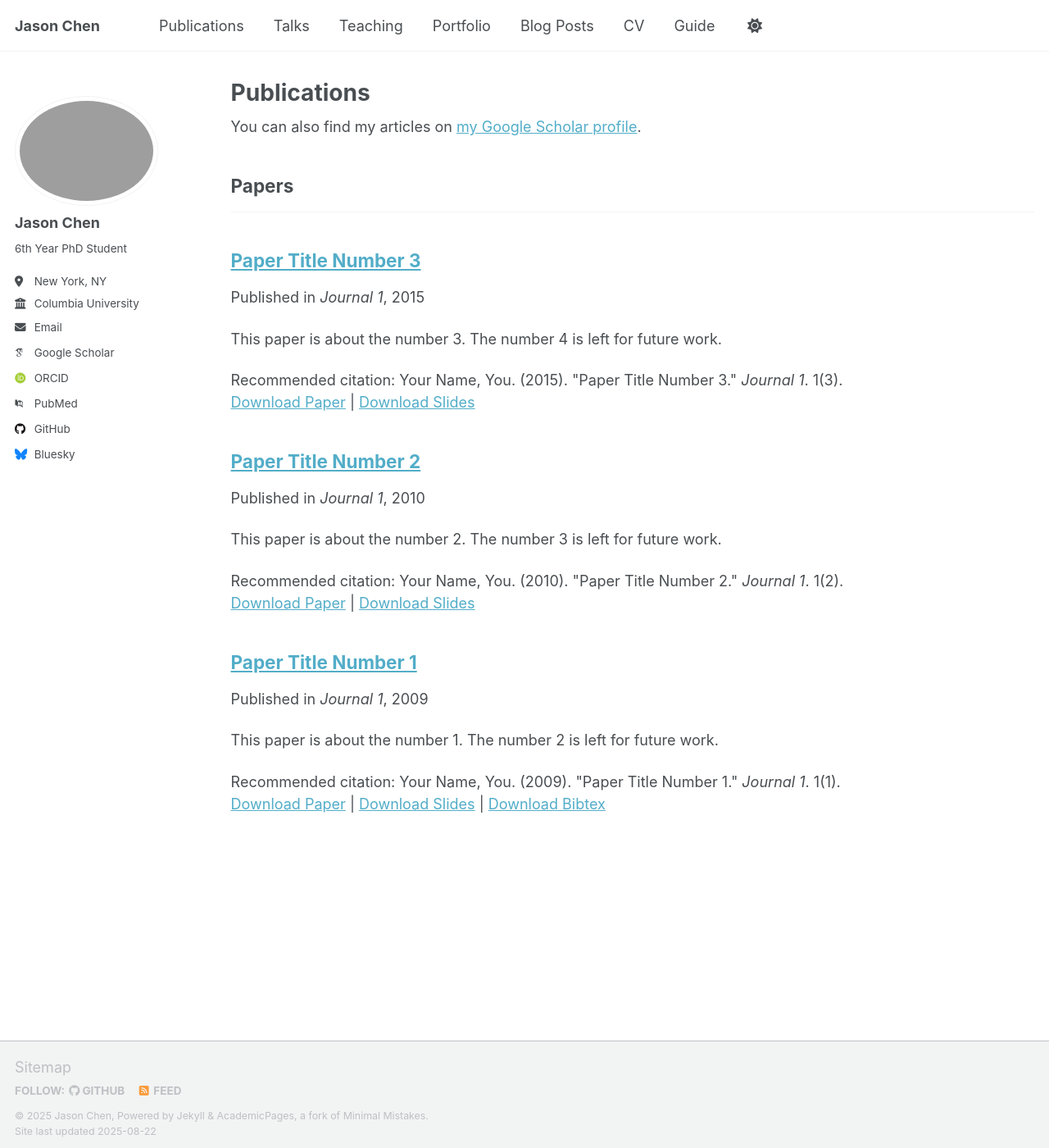
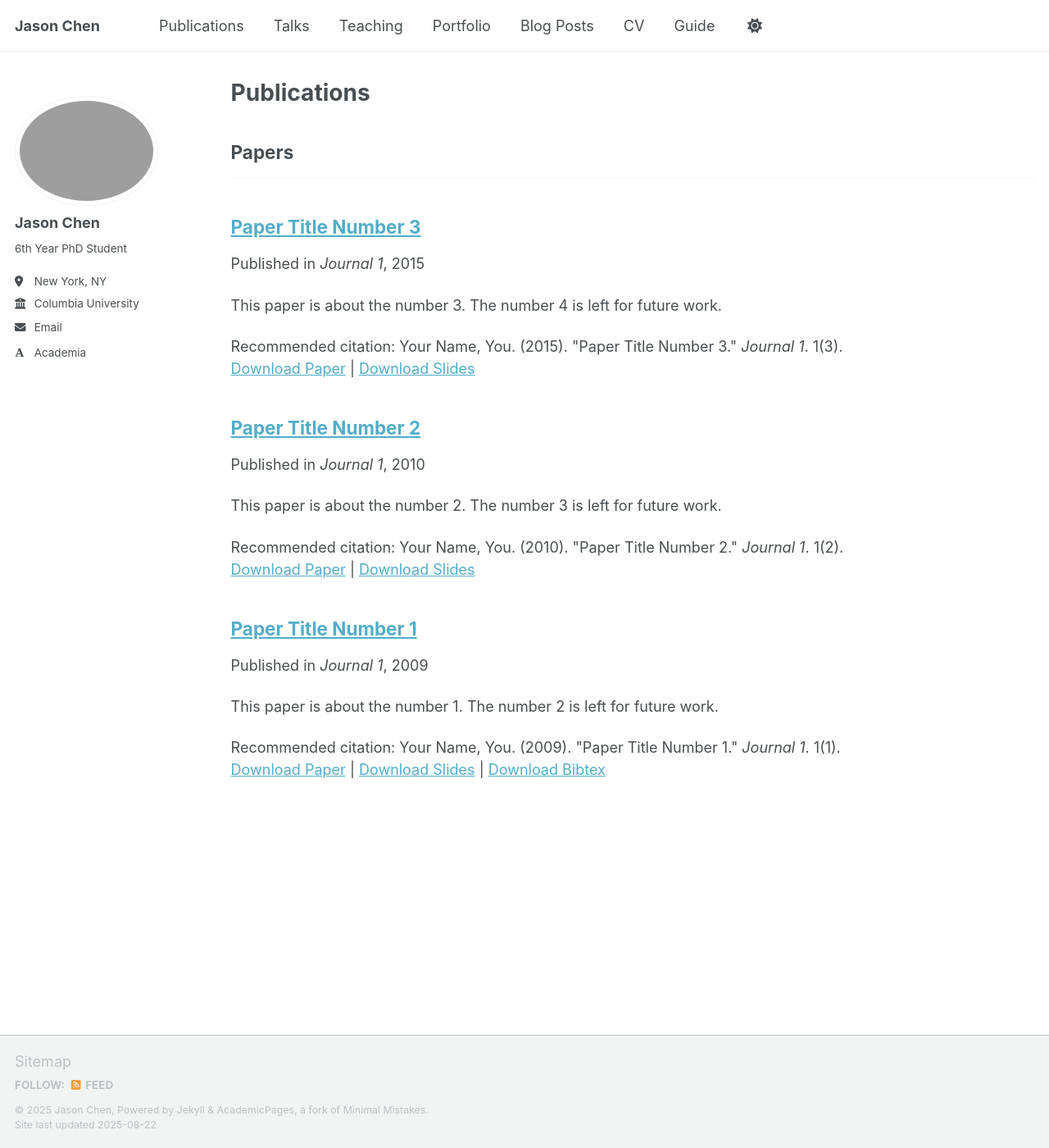
Before and after one commit to jasonjiaxingchen/jasonjiaxingchen.github.io, a Jekyll site: the page built from _pages/publications.html, in a window 1280 px wide and 1400 px high. Shown: the whole window at 82% size. Built offline with Jekyll 4.4.1, drawn with Linux system fonts in a browser that asks for light colours; some web fonts are replaced; a script that is not in the unit is left out; part of the change alters nothing that is shown.

Commit message:
Update _config.yml

```diff
--- a/_config.yml
+++ b/_config.yml
@@ -32,51 +32,7 @@ author:
   email            : "jjc2300@columbia.edu"
 
   # Academic websites
-  academia         : # URL
-  arxiv            : # URL - Update with the correct link to your profile
-  googlescholar    : "https://scholar.google.com/citations?user=PS_CX0AAAAAJ"
-  inspire-hep      : # URL
-  impactstory      : # URL
-  orcid            : "http://orcid.org/yourorcidurl"
-  semantic         : # URL
-  pubmed           : "https://www.ncbi.nlm.nih.gov/pubmed/?term=john+snow"
-  researchgate     : # URL
-  scopus           : # URL
-
-  # Repositories and software development
-  bitbucket        : # Username - Update with your username on the site
-  codepen          : # Username
-  dribbble         : # Username
-  github           : "academicpages"
-  kaggle           : # Username
-  stackoverflow    : # User number or user number and name (i.e., use "1" or "1/jeff-atwood")
-
-  # Social media
-  artstation       : # Username
-  bluesky          : "bsky.app" # Replace this with you Bluesky username
-  facebook         : # Username
-  flickr           : # Username
-  foursquare       : # Username
-  goodreads        : # Username
-  google_plus      : # Username
-  keybase          : # Username
-  instagram        : # Username
-  lastfm           : # Username
-  linkedin         : # Username
-  mastodon         : # URL
-  medium           : # URL
-  pinterest        : # Username
-  soundcloud       : # Username
-  steam            : # Username
-  telegram         : # URL
-  tumblr           : # Username
-  twitter          : # Username for X / Twitter
-  vine             : # Username
-  weibo            : # Username
-  wikipedia        : # Username
-  xing             : # Username
-  youtube          : # Username
-  zhihu            : # Username
+  academia         : jasonjiaxingchen.github.io
 
 # Publication Category - The following the list of publication categories and their headings
 publication_category:
```
